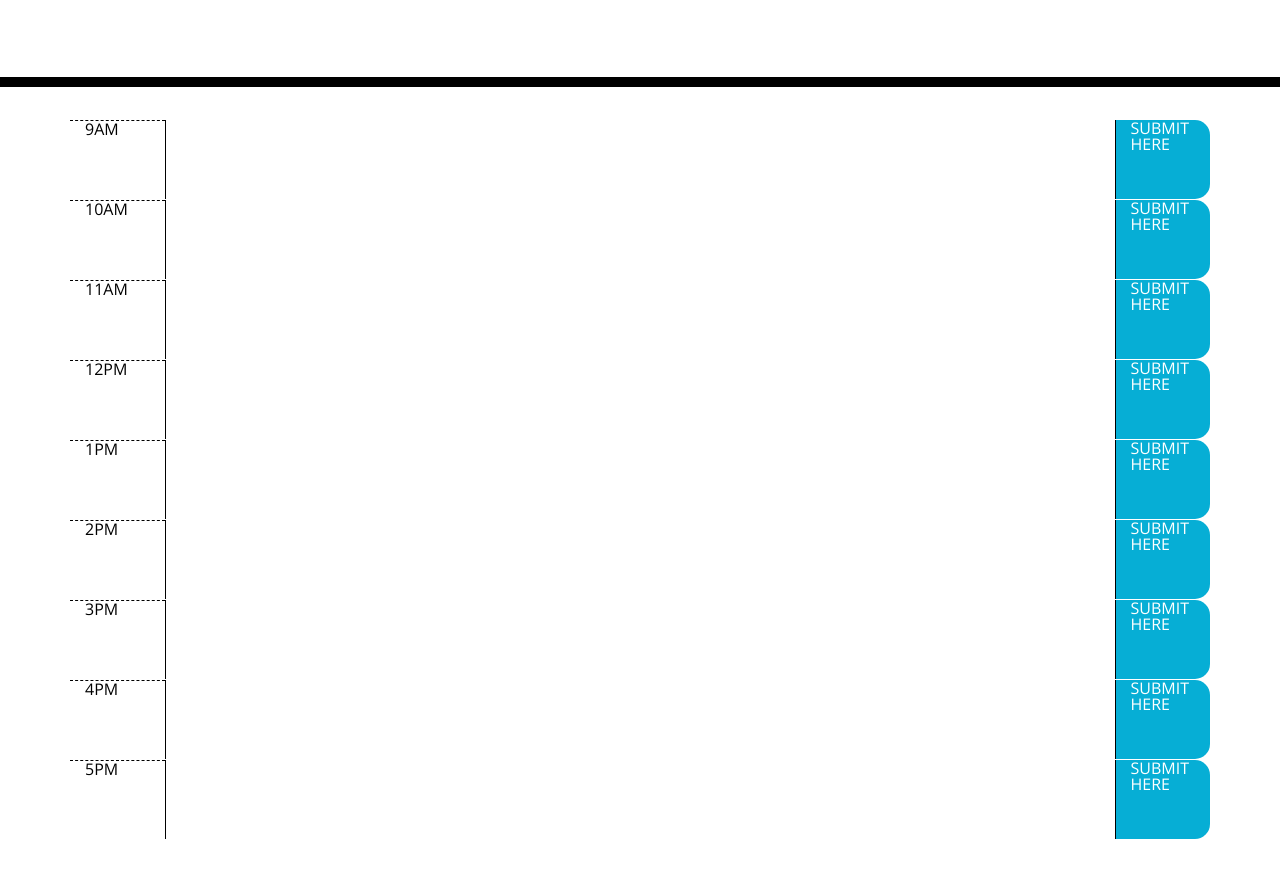
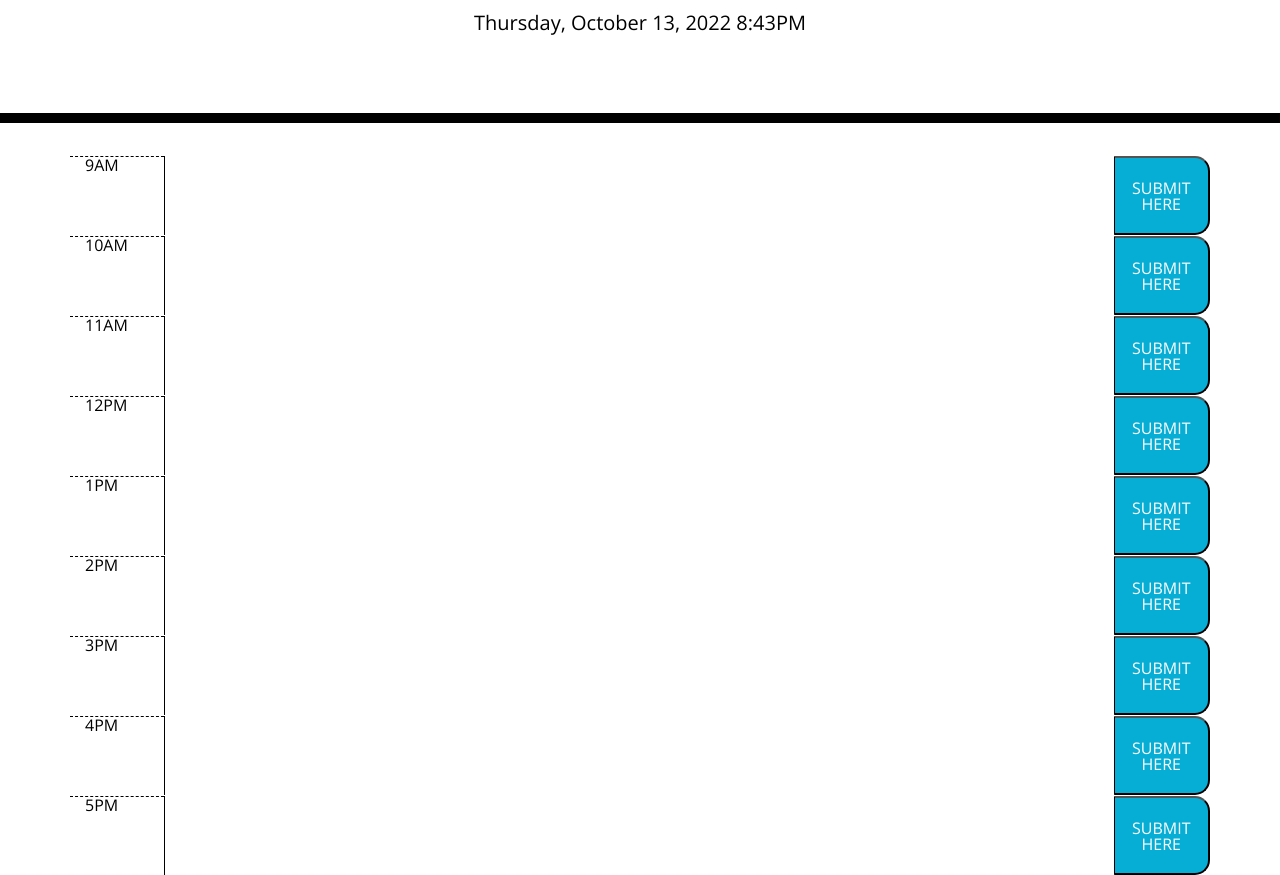
Before and after one commit to rtcottle/daily-planner, a plain HTML site: page index.html in a window 1280 px wide. Shown: the part 181-1056 px from the top of the page. Before the commit the page ends 1020 px from the top, so only its background shows below. Drawn offline with nearby package versions, Linux system fonts and the light colour scheme.

Commit message:
added script info, README references, and html elements

```diff
--- a/index.html
+++ b/index.html
@@ -33,51 +33,52 @@
       <div class="row">
         <div class="col hour">9AM</div>
         <textarea class="col-10 description" /></textarea>
-        <div class="col saveBtn">SUBMIT HERE</div>
+        <button class="col saveBtn">SUBMIT HERE</button>
       </div>
       <div class="row">
         <div class="col hour">10AM</div>
         <textarea class="col-10 description" /></textarea>
-        <div class="col saveBtn">SUBMIT HERE</div>
+        <button class="col saveBtn">SUBMIT HERE</button>
       </div>
       <div class="row">
         <div class="col hour">11AM</div>
         <textarea class="col-10 description" /></textarea>
-        <div class="col saveBtn">SUBMIT HERE</div>
+        <button class="col saveBtn">SUBMIT HERE</button>
       </div>
       <div class="row">
         <div class="col hour">12PM</div>
         <textarea class="col-10 description" /></textarea>
-        <div class="col saveBtn">SUBMIT HERE</div>
+        <button class="col saveBtn">SUBMIT HERE</button>
       </div>
       <div class="row">
         <div class="col hour">1PM</div>
         <textarea class="col-10 description" /></textarea>
-        <div class="col saveBtn">SUBMIT HERE</div>
+        <button class="col saveBtn">SUBMIT HERE</button>
       </div>
       <div class="row">
         <div class="col hour">2PM</div>
         <textarea class="col-10 description" /></textarea>
-        <div class="col saveBtn">SUBMIT HERE</div>
+        <button class="col saveBtn">SUBMIT HERE</button>
       </div>
       <div class="row">
         <div class="col hour">3PM</div>
         <textarea class="col-10 description" /></textarea>
-        <div class="col saveBtn">SUBMIT HERE</div>
+        <button class="col saveBtn">SUBMIT HERE</button>
       </div>
       <div class="row">
         <div class="col hour">4PM</div>
         <textarea class="col-10 description" /></textarea>
-        <div class="col saveBtn">SUBMIT HERE</div>
+        <button class="col saveBtn">SUBMIT HERE</button>
       </div>
       <div class="row">
         <div class="col hour">5PM</div>
         <textarea class="col-10 description" /></textarea>
-        <div class="col saveBtn">SUBMIT HERE</div>
+        <button class="col saveBtn">SUBMIT HERE</button>
       </div>
     </div>
 
     <script src="https://cdnjs.cloudflare.com/ajax/libs/jquery/3.2.1/jquery.min.js"></script>
     <script src="https://cdn.jsdelivr.net/npm/dayjs@1/dayjs.min.js"></script>
+    <script src="./script.js"></script>
   </body>
 </html>
--- a/script.js
+++ b/script.js
@@ -1,10 +1,16 @@
 /*
-TODO: date at the top of the calendar
 TODO: color-coded for past, present, future (in CSS)
-TODO: timeblock can add events
+//IDEA: make the textarea assigned to the date in the "hour" section.
 TODO: events can be saved
 TODO: once saved, recalled upon refresh (local storage)
 */
 
-var m = moment().format("dddd MMM Mo YYYY");
-console.log(m);
+var now = dayjs().format("dddd, MMMM D, YYYY h:mmA");
+console.log(now);
+var current = document.getElementById("currentDay");
+
+current.textContent = now;
+var setTime = dayjs().set("hour", 9);
+var businessHours = setTime++;
+console.log(setTime);
+console.log(businessHours);
```
Also changed, not shown: 1 other file.
